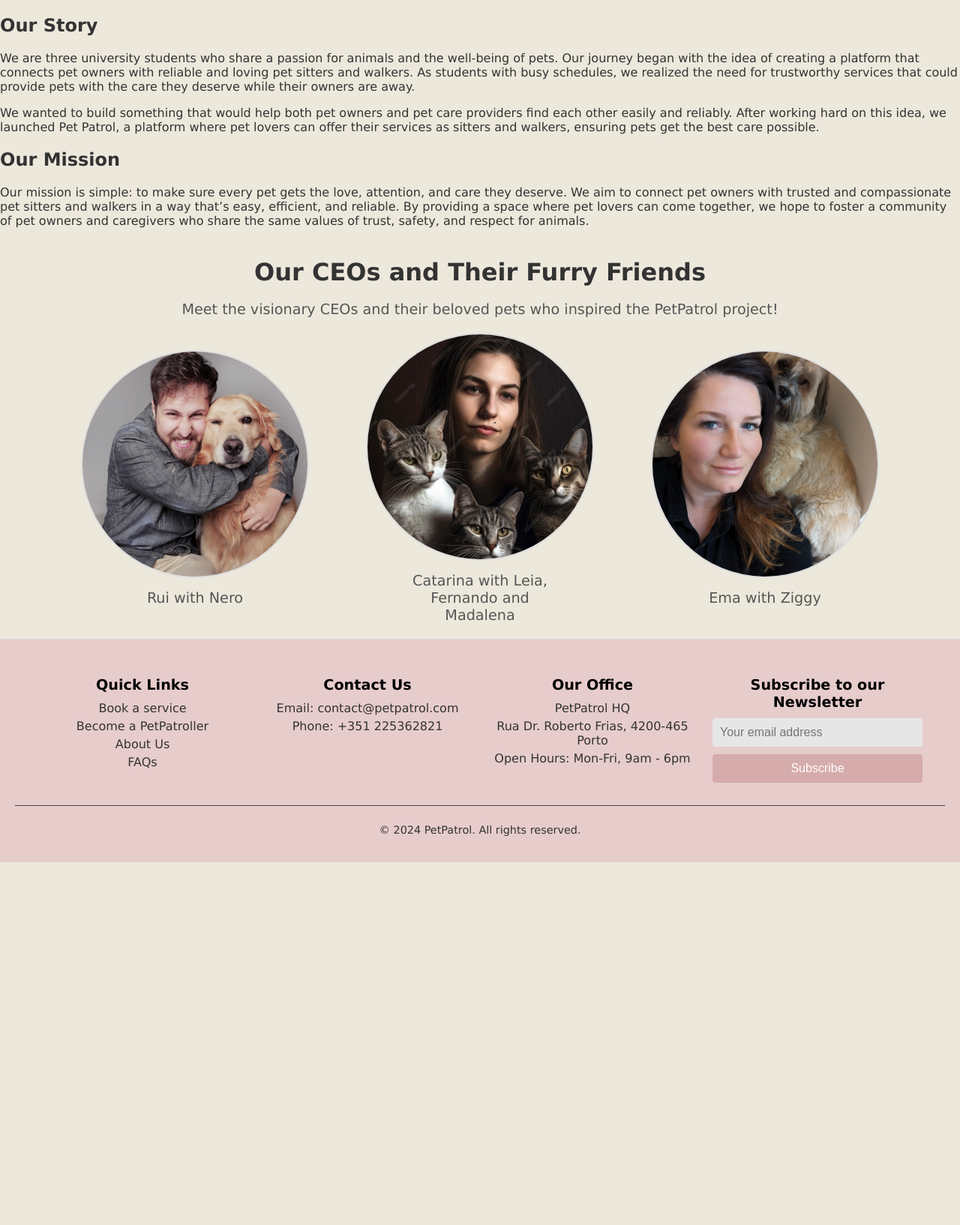
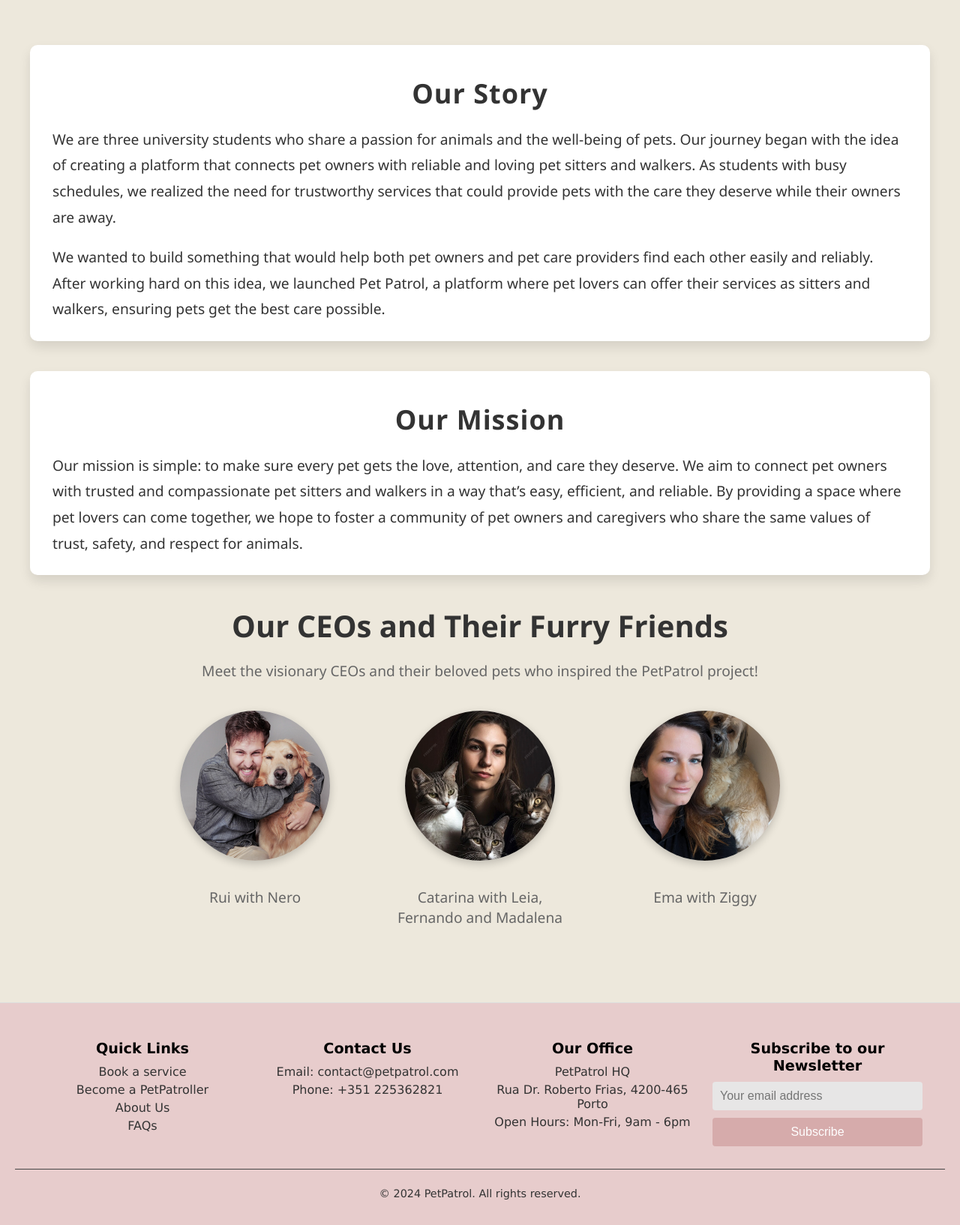
Before and after one commit to catarinapais/esin_final_project, a PHP site: page /aboutus.html in a window 1280 px wide. Shown: the part 86-1720 px from the top of the page at 75% size. Before the commit the page ends 1236 px from the top, so only its background shows below. Run offline with PHP 8.4, Linux system fonts and the light colour scheme.

Commit message:
repus o css do aboutus

```diff
--- a/bookingRequest.html
+++ b/bookingRequest.html
@@ -31,7 +31,7 @@
         </nav>
     </header>
 
-    <main id="content">
+    <main id="bookingcontent">
     <form action="save.php" method="post">
         <fieldset>
             <legend>Booking</legend>
@@ -97,7 +97,7 @@
         <input type="submit" value="Calculate">
         <br>
     </fieldset>
-
+        <a id="authenticationLink" href="account.html">See past bookings.</a>
     </form>
     </main>
 
--- a/css/layout.css
+++ b/css/layout.css
@@ -406,58 +404,127 @@
 }
 
 
+
+
+
+/* AboutUs section */
+
+#about-content {
+    font-family: 'Segoe UI', Tahoma, Geneva, Verdana, sans-serif;
+
+    padding: 60px 20px;
+}
+.about-container {
+    width: 100%;
+    max-width: 1200px;
+    margin: 0 auto;
+    padding: 0 15px;
+}
+.about-section {
+    background-color: #fff;
+    padding: 10px 30px;
+    margin-bottom: 40px;
+    border-radius: 10px;
+    box-shadow: 0 8px 15px rgba(0, 0, 0, 0.1);
+    transition: all 0.3s ease-in-out;
+}
+.about-section:hover {
+    transform: translateY(-5px); /* Efeito de elevação */
+    box-shadow: 0 15px 25px rgba(0, 0, 0, 0.15);
+}
+.about-section h2 {
+    font-size: 36px;
+    color: #333;;
+    font-weight: 600;
+    margin-bottom: 20px;
+    text-align: center;
+    letter-spacing: 1px;
+}
+
+.about-section p {
+    font-size: 1.2rem;
+    color: #333;;
+    line-height: 1.8;
+    margin-bottom: 15px;
+}
+
+
 #ceos {
-    margin-top: 40px;
     text-align: center;
+
 }
 
 #ceos h2 {
-    font-size: 2rem;
-    color: #333;
+    font-size: 2.5rem;
+    color: #333;;
     margin-bottom: 10px;
+    font-weight: bold;
 }
 
 #ceos p {
     font-size: 1.2rem;
-    color: #555;
-    margin-bottom: 20px;
+    color: #666;
+    margin-bottom: 40px;
 }
 
 .ceo-container {
-    display: flex; /*põe as fotos em linha*/
-    justify-content: space-evenly;
-    gap: 20px;
+    display: flex;
+    justify-content: center;
     flex-wrap: wrap;
-    align-items: center;
+    gap: 60px;
 }
 
-/* Estilo de cada CEO */
 .ceo {
-    display:flex;
+    display: flex;
     flex-direction: column;
-   align-items: center;
-    width: 200px;
+    align-items: center;
     text-align: center;
-    flex-shrink: 0; /* Impede que o item encolha */
+    width: 240px;
 }
 
-/* Imagens dos CEOs */
+
 .ceo img {
-    width: 300px; /* Tamanho fixo */
-    height: 300px; /* Tamanho fixo */
-    border-radius: 50%; /* Faz a imagem ficar redonda */
-    object-fit: cover; /* Ajusta a imagem para preencher a esfera */
-    margin-bottom: 10px;
-    border: 2px solid #ddd; /* Borda fina ao redor da imagem */
-    transition: transform 0.3s ease-in-out; /* Efeito de transição */
+    width: 200px;
+    height: 200px;
+    border-radius: 50%;
+    object-fit: cover;
+    box-shadow: 0 4px 12px rgba(0, 0, 0, 0.2);
+    margin-bottom: 15px;
 }
 
-.ceo img:hover {
-    transform: scale(1.1);
+
+.ceo p {
+    font-size: 1.1rem;
+    color: #333;
 }
 
-.ceo p {
-    font-size: 1rem;
-    color: #333;
-    margin: 5px 0;
+/* Responsividade */
+@media (max-width: 768px) {
+    .ceo-container {
+        flex-direction: column;
+        align-items: center;
+    }
+
+    .about-section {
+        padding: 20px;
+    }
+
+    #ceos h2 {
+        font-size: 2rem;
+    }
+
+    #ceos p {
+        font-size: 1rem;
+    }
+
+    .ceo img {
+        width: 150px;
+        height: 150px;
+    }
 }
+
+
+#bookingcontent a {
+    text-align: center;
+    margin-top:20px
+}
--- a/css/style.css
+++ b/css/style.css
@@ -29,13 +29,17 @@
 
 #services li {
     background-color: #D6ABAB;
-    margin-bottom: 1em;
+    margin-bottom: 4em;
     border-radius: 4em;
     padding: 0.5em 1em;
     text-align: center;
     cursor: pointer;
 }
 
+#services li:hover {
+    background-color: #B88080;
+    transform: scale(1.05); /* Efeito de leve aumento */
+}
 article h2 {
     font-size: 2em;
 }
@@ -62,6 +66,8 @@
     padding: 0em;
     font-size: 1.5em;
 }
+
+
 
 /*TODO:arranjar o login ficar com a cor escura*/
 #menuItems {
--- a/initialPage.html
+++ b/initialPage.html
@@ -48,10 +48,7 @@
                     <li><a href="serviceProvider.html">BECOME A SITTER/WALKER</a></li>
                 </ul>
             </article>
-            <article id="aboutUs">
-                <h2>About Us</h2>
-                <p>Pet Patrol is a platform that connects pet owners with pet sitters and walkers. We offer a variety of services to make sure your pet is well taken care of. Our platform is easy to use and offers a variety of options to choose from. We are here to make sure your pet is happy and healthy.</p>
-            </article>
+
         </main>
 
 
```
Also changed, not shown: other parts of css/layout.css (+18 -20 lines), account.html (+0 -16 lines).
